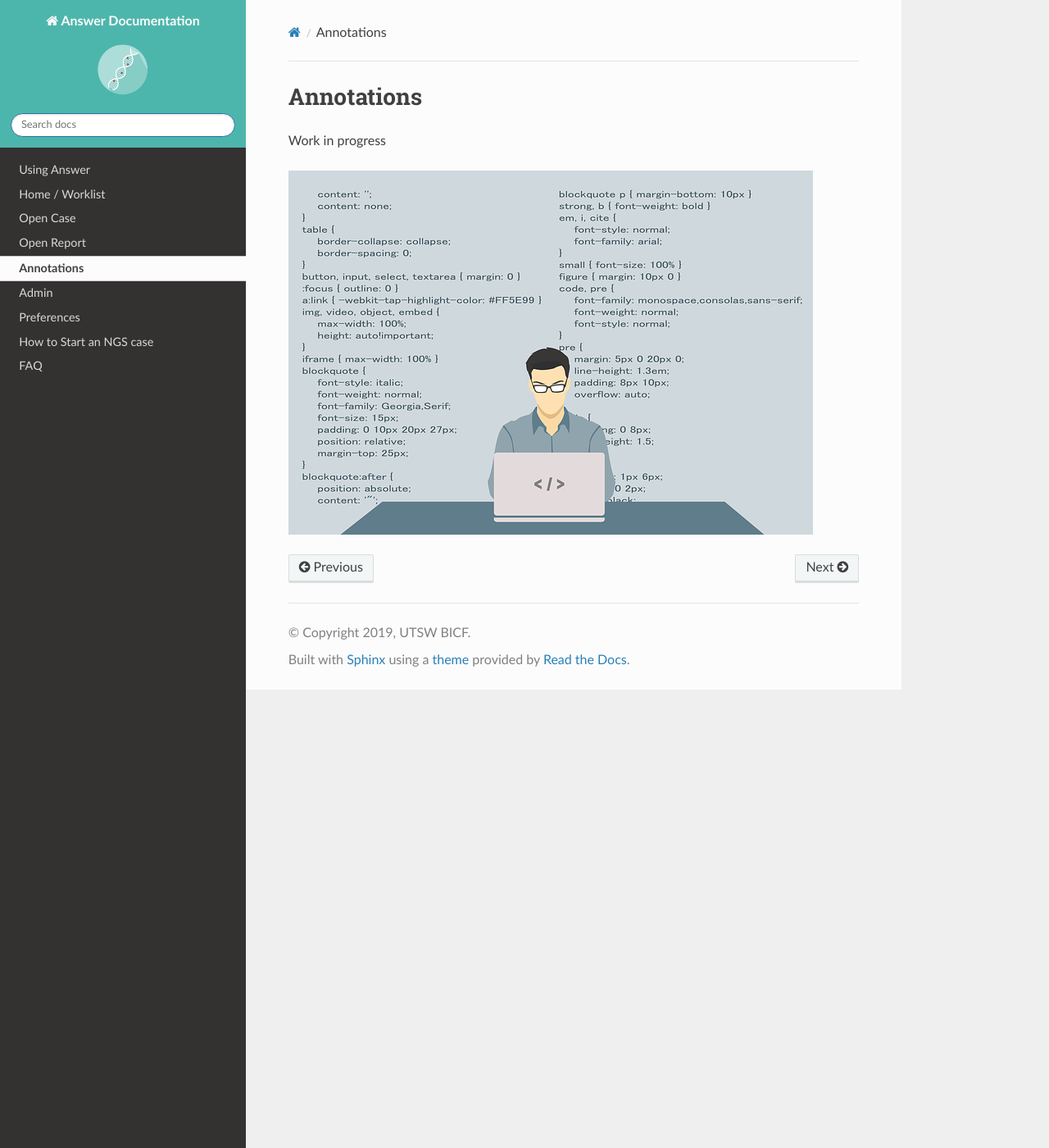
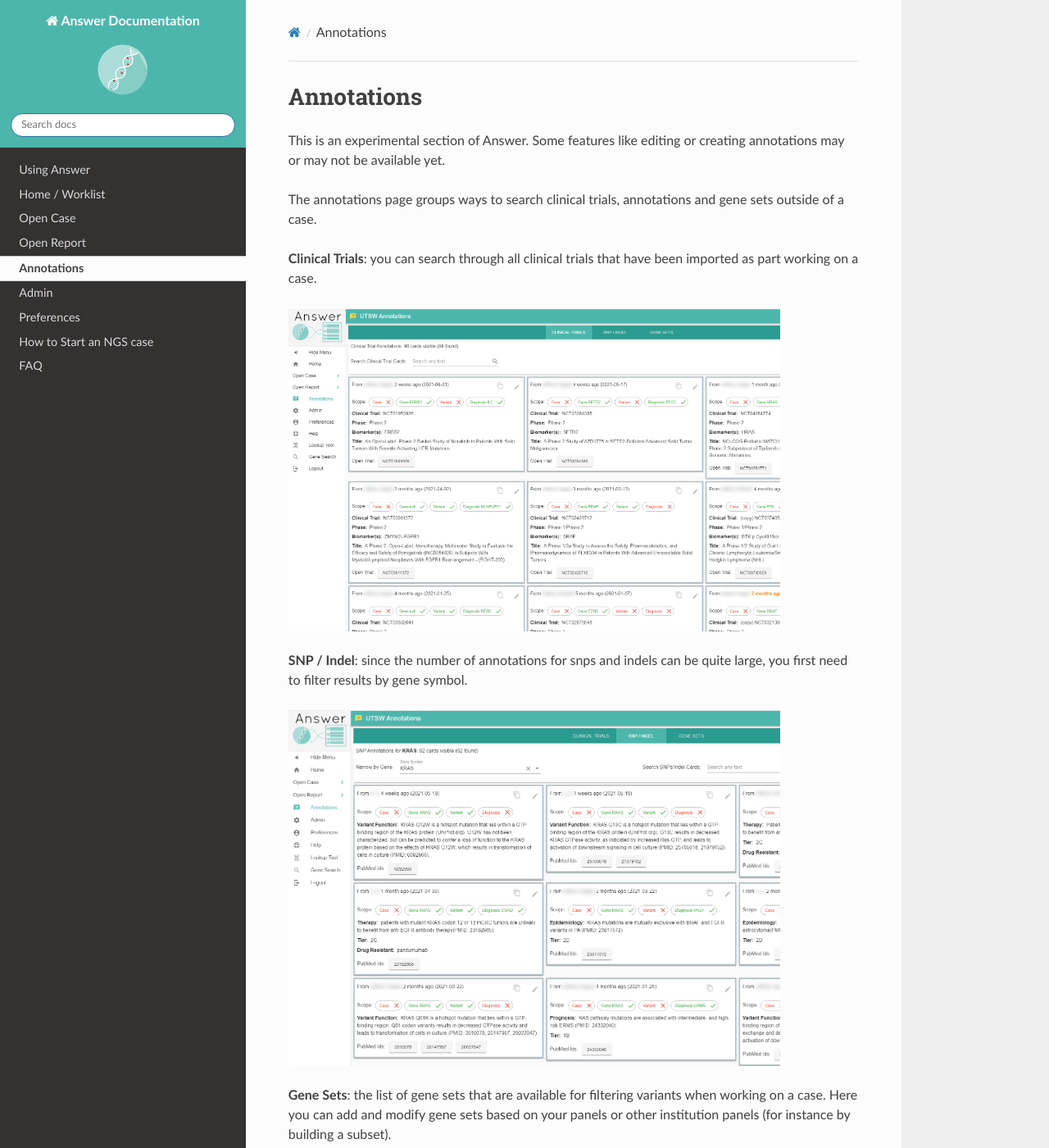
Before and after one commit to medforomics/answer-wiki, a Sphinx documentation site: the page built from website/source/annotations.rst, in a window 1280 px wide and 1400 px high. Shown: the whole window at 82% size. Built offline with Sphinx 7.4.7 and the Read the Docs theme 2.0.0, drawn with Linux system fonts in a browser that asks for light colours; some of the changed text lies outside the part shown.

Commit message:
Added annotations docs
Added annotations docs

```diff
--- a/website/source/annotations.rst
+++ b/website/source/annotations.rst
@@ -3,6 +3,29 @@
 Annotations
 ===========
 
-Work in progress
+This is an experimental section of Answer. Some features like editing or creating annotations may or may not be available yet.
 
-.. image:: img/work-in-progress.png
+The annotations page groups ways to search clinical trials, annotations and gene sets outside of a case.
+
+**Clinical Trials**: you can search through all clinical trials that have been imported as part working on a case.
+
+.. image:: img/annotations/clinical_trials.png
+   :width: 600
+
+
+**SNP / Indel**: since the number of annotations for snps and indels can be quite large, you first need to filter results by gene symbol.
+
+.. image:: img/annotations/annotations.png
+   :width: 600
+
+
+**Gene Sets**: the list of gene sets that are available for filtering variants when working on a case. Here you can add and modify gene sets based on your panels or other institution panels (for instance by building a subset).
+
+.. image:: img/annotations/gene_sets.png
+   :width: 600
+
+
+The ACMG SF v2.0 is also used as part of mandatory reporting of pathogenic or likely pathogenic variants.
+
+.. image:: img/annotations/acmg.png
+   :width: 600
```
Also changed, not shown: website/source/img/annotations/acmg.png (added), website/source/img/annotations/annotations.png (added), website/source/img/annotations/clinical_trials.png (added), website/source/img/annotations/gene_sets.png (added).
